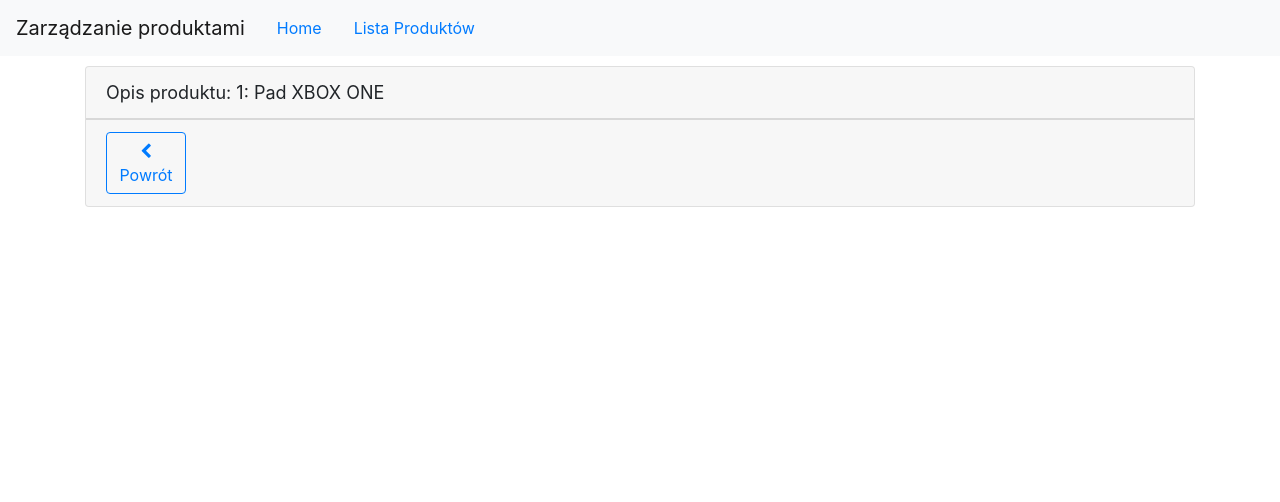
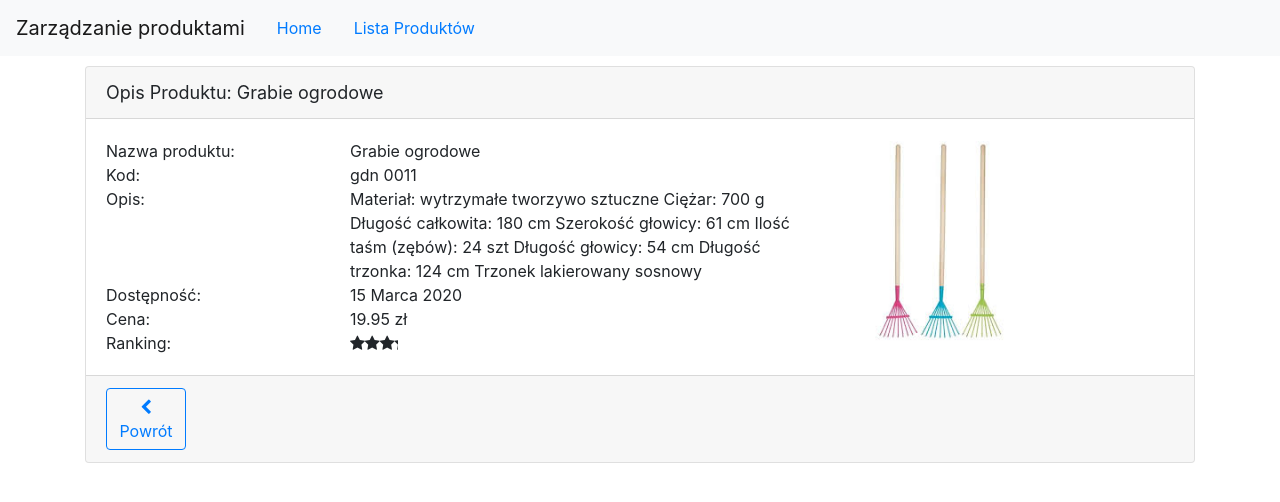
Before and after one commit to AleksandraOdr/amiwFinalProject, an Angular app: page /products/1 in a window 1280 px wide. Shown: the top 502 px of the page. Built offline with nearby package versions, Linux system fonts and the light colour scheme.

Commit message:
Modules.
Product detail.

```diff
--- a/src/app/app.component.html
+++ b/src/app/app.component.html
@@ -1,7 +1,3 @@
-<script src="https://maxcdn.bootstrapcdn.com/bootstrap/3.4.1/js/bootstrap.min.js"></script>
-<link rel="stylesheet" href="https://maxcdn.bootstrapcdn.com/bootstrap/3.4.1/css/bootstrap.min.css">
-
-
 
 <div><h1>{{title}}</h1>
   <app-products></app-products>
--- a/src/app/app.module.ts
+++ b/src/app/app.module.ts
@@ -1,45 +1,27 @@
 import { BrowserModule } from '@angular/platform-browser';
 import { NgModule } from '@angular/core';
-import {FormsModule} from '@angular/forms';
 import {HttpClientModule} from '@angular/common/http';
 import {RouterModule} from '@angular/router';
 
-import { AppRoutingModule } from './app-routing.module';
 import { AppComponent } from './app.component';
-import {ProductListComponent} from './products/product-list.component';
-import {ConvertToSpacesPipe} from '../api/shared/convert-to-spaces.pipe';
-import {StarComponent} from '../api/shared/star.component';
-import { ProductDetailComponent } from './products/product-detail.component';
-import {WelcomeComponent} from './home/welcome.component';
-import {ProductDetailGuard} from './products/product-detail.guard';
+import { WelcomeComponent } from './home/welcome.component';
+import { ProductModule } from './products/product.module';
 
 @NgModule({
   declarations: [
     AppComponent,
-    ProductListComponent,
-    ConvertToSpacesPipe,
-    StarComponent,
-    ProductDetailComponent,
     WelcomeComponent
   ],
   imports: [
     BrowserModule,
-    AppRoutingModule,
-    FormsModule,
     HttpClientModule,
     RouterModule.forRoot([
-      {path: 'products', component: ProductListComponent},
-      {
-        path: 'products/:id',
-        canActivate: [ProductDetailGuard],
-        component: ProductDetailComponent
-      },
       {path: 'welcome', component: WelcomeComponent},
       {path: '', redirectTo: 'welcome', pathMatch: 'full'},
       {path: '**', redirectTo: 'welcome', pathMatch: 'full'}
-    ])
+    ]),
+    ProductModule
   ],
-  providers: [],
   bootstrap: [AppComponent]
 })
 export class AppModule { }
--- a/src/app/products/product-detail.component.html
+++ b/src/app/products/product-detail.component.html
@@ -2,6 +2,49 @@
   <div class="card-header">
     {{pageTitle + ': ' + product.productName}}
   </div>
+
+  <div class='card-body'>
+    <div class='row'>
+      <div class='col-md-8'>
+        <div class='row'>
+          <div class='col-md-4'>Nazwa produktu:</div>
+          <div class='col-md-8'>{{product.productName}}</div>
+        </div>
+        <div class='row'>
+          <div class='col-md-4'>Kod:</div>
+          <div class='col-md-8'>{{product.productCode | lowercase | convertToSpaces: '-'}}</div>
+        </div>
+        <div class='row'>
+          <div class='col-md-4'>Opis:</div>
+          <div class='col-md-8'>{{product.description}}</div>
+        </div>
+        <div class='row'>
+          <div class='col-md-4'>Dostępność:</div>
+          <div class='col-md-8'>{{product.releaseDate}}</div>
+        </div>
+        <div class='row'>
+          <div class='col-md-4'>Cena:</div>
+          <div class='col-md-8'>{{product.price|currency:'': '':'1.2-2'}} zł </div>
+        </div>
+        <div class='row'>
+          <div class='col-md-4'>Ranking:</div>
+          <div class='col-md-8'>
+            <pm-star [rating]='product.starRating'>
+            </pm-star>
+          </div>
+        </div>
+      </div>
+
+      <div class='col-md-4'>
+        <img class='center-block img-responsive'
+             [style.width.px]='200'
+             [style.margin.px]='2'
+             [src]='product.imageUrl'
+             [title]='product.productName'>
+      </div>
+    </div>
+  </div>
+
   <div class="card-footer">
     <button class="btn btn-outline-primary"
             (click)="onBack()"
--- a/src/app/products/product-detail.component.ts
+++ b/src/app/products/product-detail.component.ts
@@ -1,38 +1,39 @@
-import {Component, OnInit} from '@angular/core';
-import {ActivatedRoute, Route, Router} from '@angular/router';
+import { Component, OnInit } from '@angular/core';
+import { ActivatedRoute, Router } from '@angular/router';
 
-import {IProduct} from './product';
+import { IProduct } from './product';
+import { ProductService } from './product.service';
 
 @Component({
   templateUrl: './product-detail.component.html',
   styleUrls: ['./product-detail.component.scss']
 })
 export class ProductDetailComponent implements OnInit {
-  pageTitle = 'Opis produktu';
-  product: IProduct;
+  pageTitle = 'Opis Produktu';
+  errorMessage = '';
+  product: IProduct | undefined;
 
   constructor(private route: ActivatedRoute,
-              private router: Router) {
+              private router: Router,
+              private productService: ProductService) {
   }
 
   ngOnInit() {
-    const id = +this.route.snapshot.paramMap.get('id');
-    this.pageTitle += `: ${id}`;
-    this.product = {
-      productId: id,
-      productName: 'Pad XBOX ONE',
-      productCode: 'GMG-0042',
-      releaseDate: '15 Marca 2020',
-      // tslint:disable-next-line:max-line-length
-      description: 'Przeznaczenie: Xbox One, Xbox One S, Xbox One X.\nInterfejs Bezprzewodowy.\nZastosowane technologie Wi-Fi.\nZmienia kolor w zależności od kąta patrzenia z niebieskiego na fioletowy.\nZasilanie: 2 paluszki AA.',
-      price: 199.99,
-      starRating: 4.6,
-      imageUrl: 'assets/images/xbox-controller.jpg'
-    };
+    const param = this.route.snapshot.paramMap.get('id');
+    if (param) {
+      const id = +param;
+      this.getProduct(id);
+    }
+  }
+
+  getProduct(id: number) {
+    this.productService.getProduct(id).subscribe({
+      next: product => this.product = product,
+      error: err => this.errorMessage = err
+    });
   }
 
   onBack(): void {
     this.router.navigate(['/products']);
   }
-
 }
--- a/src/app/products/product-list.component.ts
+++ b/src/app/products/product-list.component.ts
@@ -51,6 +51,5 @@ export class ProductListComponent implements OnInit {
       },
       error: err => this.errorMessage = err
     });
-
   }
 }
--- /dev/null
+++ b/src/app/products/product.module.ts
@@ -0,0 +1,28 @@
+import { NgModule } from '@angular/core';
+import { RouterModule } from '@angular/router';
+
+import { ProductListComponent } from './product-list.component';
+import { ProductDetailComponent } from './product-detail.component';
+import { ConvertToSpacesPipe } from '../shared/convert-to-spaces.pipe';
+import { ProductDetailGuard } from './product-detail.guard';
+import { SharedModule } from '../shared/shared.module';
+
+@NgModule({
+  imports: [
+    RouterModule.forChild([
+      {path: 'products', component: ProductListComponent},
+      {
+        path: 'products/:id',
+        canActivate: [ProductDetailGuard],
+        component: ProductDetailComponent
+      }
+    ]),
+    SharedModule
+  ],
+  declarations: [
+    ProductListComponent,
+    ProductDetailComponent,
+    ConvertToSpacesPipe,
+  ]
+})
+export class ProductModule { }
--- a/src/app/products/product.service.ts
+++ b/src/app/products/product.service.ts
@@ -1,7 +1,7 @@
 import {Injectable} from '@angular/core';
 import {HttpClient, HttpErrorResponse} from '@angular/common/http';
 import {Observable, throwError} from 'rxjs';
-import {catchError, tap} from 'rxjs/operators';
+import {catchError, map, tap} from 'rxjs/operators';
 
 import {IProduct} from './product';
 
@@ -23,6 +23,14 @@ export class ProductService {
     );
   }
 
+  getProduct(id: number): Observable<IProduct | undefined> {
+    return this.getProducts()
+      .pipe(
+        map((products: IProduct[]) => products.find(p => p.productId === id))
+      );
+  }
+
+
   private handleError(err: HttpErrorResponse) {
     let errorMessage = '';
     if (err.error instanceof ErrorEvent) {
```
Also changed, not shown: src/app/shared/shared.module.ts (added, +19 -0 lines), src/app/shared/convert-to-spaces.pipe.ts (renamed from src/api/shared/convert-to-spaces.pipe.ts), src/app/shared/star.component.html (renamed from src/api/shared/star.component.html), src/app/shared/star.component.scss (renamed from src/api/shared/star.component.scss), src/app/shared/star.component.ts (renamed from src/api/shared/star.component.ts).
